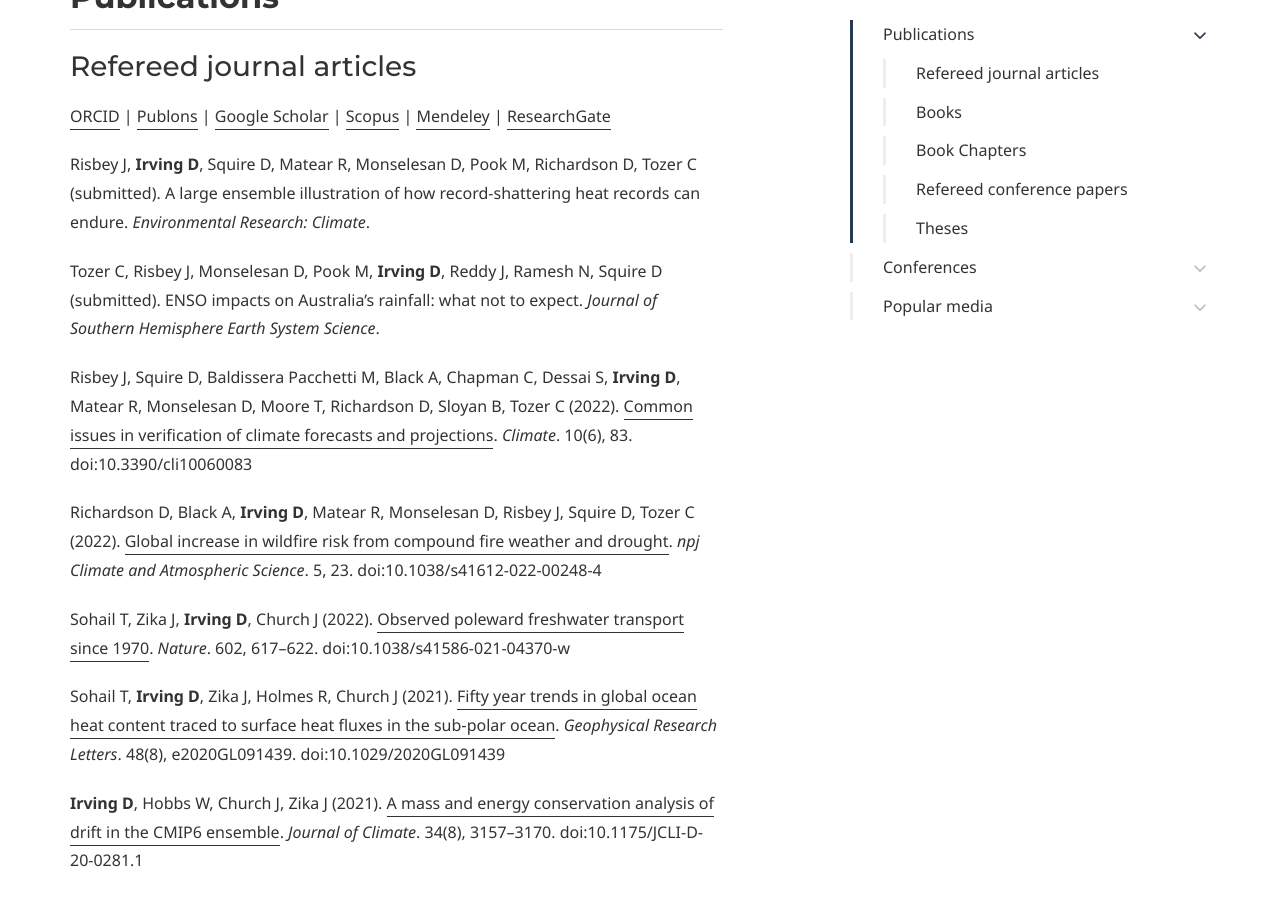
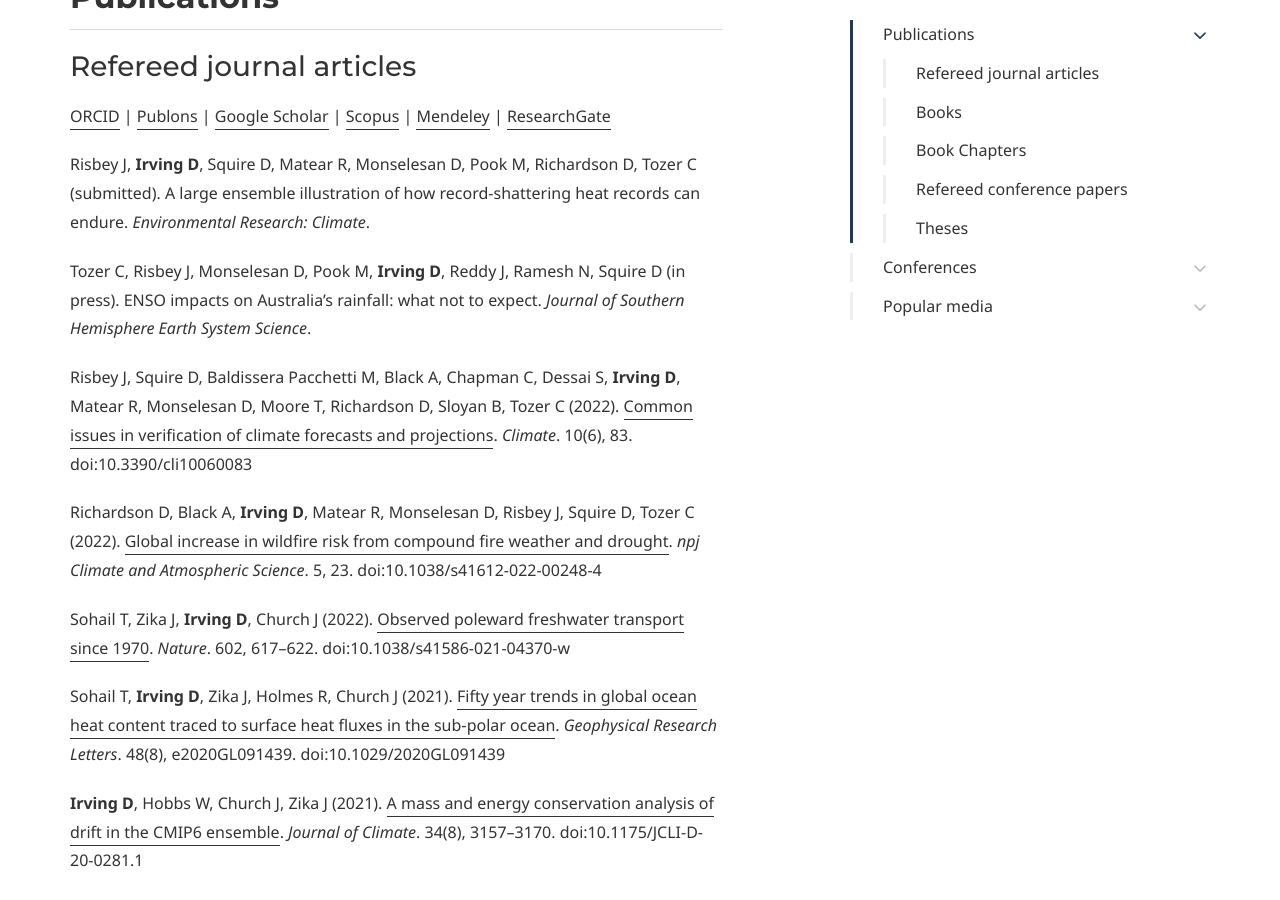
Before and after one commit to DamienIrving/damienirving.github.io, a Jekyll site: the page built from publications.md, in a window 1280 px wide and 900 px high, scrolled down 721 px. Built offline with Jekyll 4.4.1, drawn with Linux system fonts in a browser that asks for light colours; some web fonts are replaced.

Commit message:
Update publications.md

```diff
--- a/publications.md
+++ b/publications.md
@@ -30,7 +30,7 @@ page_nav:
 
 Risbey J, **Irving D**, Squire D, Matear R, Monselesan D, Pook M, Richardson D, Tozer C (submitted). A large ensemble illustration of how record-shattering heat records can endure. *Environmental Research: Climate*.
 
-Tozer C, Risbey J, Monselesan D, Pook M, **Irving D**, Reddy J, Ramesh N, Squire D (submitted). ENSO impacts on Australia’s rainfall: what not to expect. *Journal of Southern Hemisphere Earth System Science*.
+Tozer C, Risbey J, Monselesan D, Pook M, **Irving D**, Reddy J, Ramesh N, Squire D (in press). ENSO impacts on Australia’s rainfall: what not to expect. *Journal of Southern Hemisphere Earth System Science*.
 
 Risbey J, Squire D, Baldissera Pacchetti M, Black A, Chapman C, Dessai S, **Irving D**, Matear R, Monselesan D, Moore T, Richardson D, Sloyan B, Tozer C (2022). [Common issues in verification of climate forecasts and projections](https://doi.org/10.3390/cli10060083). *Climate*. 10(6), 83. doi:10.3390/cli10060083
 
```
